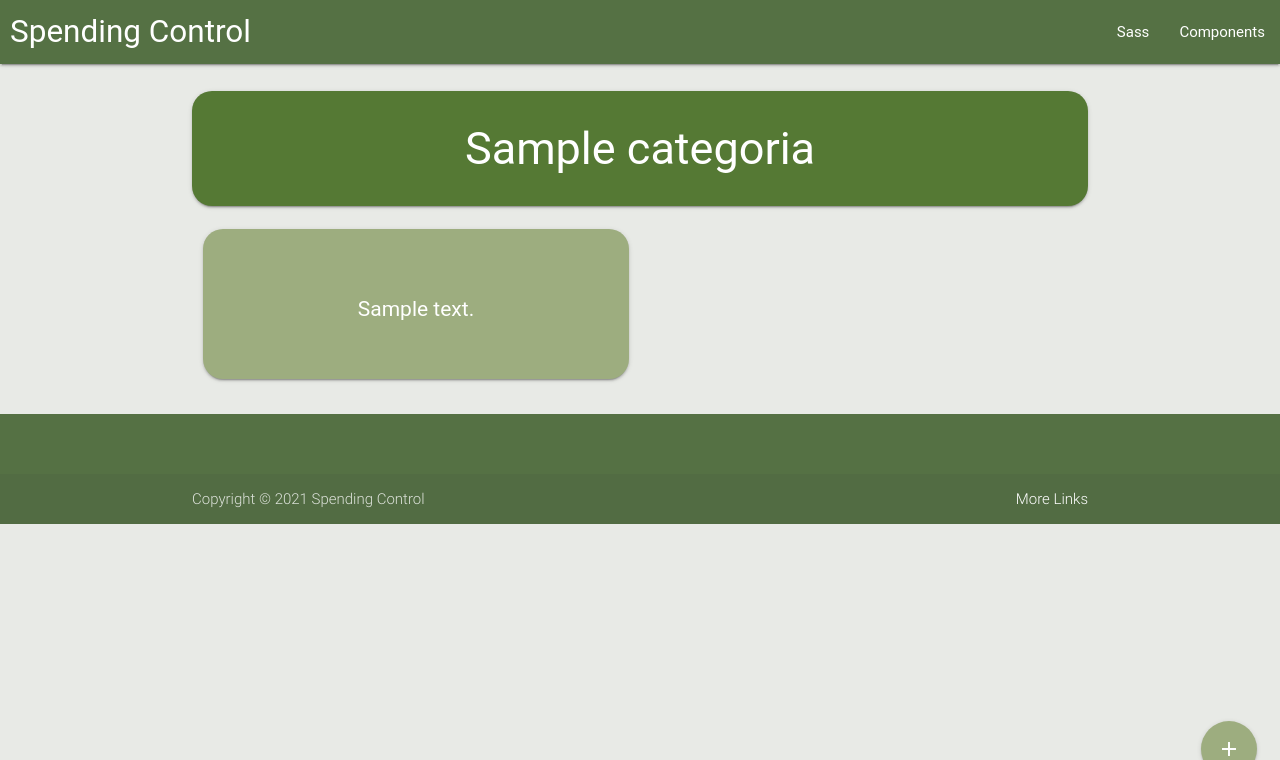
After one commit to LucasSantus/django-spending, a Django app: page /transacao/1 in a window 1280 px wide. The commit adds this page. Shown: the top 760 px of the page. Run offline with Django 3.2, Linux system fonts and the light colour scheme; tables that the repository leaves empty hold one stand-in row (values such as "Sample post"); some libraries are stand-ins or nearby versions; some web fonts are replaced.

Commit message:
implementando códigos projeto

```diff
--- a/contas/urls.py
+++ b/contas/urls.py
@@ -5,7 +5,8 @@ from . import views
 urlpatterns = [
     # HOME
     path('', views.index, name='index'),
-    path('categoria/<int:pk>', views.categoria, name='categoria'),
+    path('transacao/<int:pk>', views.transacao, name='transacao'),
+    path('detalhe-transacao/<int:pk>', views.detalhe_transacao, name='detalhe-transacao'),
     path('new/', views.new, name='new'),
     path('update/<int:pk>', views.update, name='update'),
     path('delete/<int:pk>', views.delete, name='delete')
--- a/contas/views.py
+++ b/contas/views.py
@@ -13,7 +13,7 @@ def index(request):
 
     return render(request, 'contas/index.html', context)
 
-def categoria(request, pk):
+def transacao(request, pk):
     categorias = Categoria.objects.filter(pk=pk)
     transacoes = Transacao.objects.filter(categoria = pk)
 
@@ -21,7 +21,18 @@ def categoria(request, pk):
         'categorias': categorias,
         'transacoes': transacoes,
     }
-    return render(request, 'contas/categoria.html', context)
+    return render(request, 'contas/transacao.html', context)
+
+def detalhe_transacao(request, pk):
+    categorias = Categoria.objects.filter(pk=pk)
+    transacoes = Transacao.objects.filter(categoria = pk)
+
+    context = {
+        'categorias': categorias,
+        'transacoes': transacoes,
+    }
+    return render(request, 'contas/transacao.html', context)
+
 
 def new(request):
     form = TransacaoForm(request.POST or None)
@@ -40,7 +51,7 @@ def update(request, pk):
     form = TransacaoForm(request.POST or None, instance=transacao)
     if form.is_valid():
         form.save()
-        return redirect('categoria')
+        return redirect('transacao')
 
     context = {
         'form': form,
@@ -53,4 +64,4 @@ def delete(request, pk):
     transacao = Transacao.objects.get(pk=pk)
     transacao.delete()
 
-    return redirect('categoria')
+    return redirect('transacao')
--- a/static/css/styles.css
+++ b/static/css/styles.css
@@ -21,15 +21,23 @@ body{
     background-color: #9dad7f;
 }
 
+.card-shaper-title{
+    background-color: #557934;
+    align-items: center;
+    justify-content: center;
+    font-size: 45px;
+    margin-top: 3%;
+    border-radius: 20px 20px;
+    width: auto
+}
+
 .card-shaper{
     background-color: #9dad7f;
     border-radius: 20px 20px;
-    font-size: 18px;
-    display:grid;
+    display: grid;
     align-items: center;
-
     font-size: 21px;
     padding-top: 1%;
     width: auto;
-    height: 130px;
+    height: 150px;
 }
--- a/templates/base.html
+++ b/templates/base.html
@@ -21,7 +21,7 @@
             <div class="navbar-fixed">
                 <nav>
                     <div class="nav-wrapper">
-                        <a href="#" class="brand-logo">Spending Control</a>
+                        <a href="{% url 'index' %}" class="brand-logo">Spending Control</a>
                         <ul class="right hide-on-med-and-down">
                             <li><a href="#">Sass</a></li>
                             <li><a href="#">Components</a></li>
@@ -34,7 +34,6 @@
         <main>
             {% block content %}
             {% endblock %}
-
             <div class="fixed-action-btn">
                 <a href="{% url 'new' %}" class="btn-floating btn-large">
                     <i class="large material-icons">add</i>
--- a/templates/contas/index.html
+++ b/templates/contas/index.html
@@ -15,7 +15,7 @@
                     <h1>Seja bem-vindo</h1>
                     <ul>
                         {% for categoria in categorias %}
-                            <a href="{% url 'categoria' pk=categoria.id %}">
+                            <a href="{% url 'transacao' pk=categoria.id %}">
                                 <div class="container">
                                     <div class="col s12 m6">
                                         <div class="card-panel card-shaper center">
--- /dev/null
+++ b/templates/contas/transacao.html
@@ -0,0 +1,28 @@
+{% extends 'base.html' %}
+
+{% block content %}
+    <div class="container">
+
+            <div class="s12 m10 l3">
+                {% for categoria in categorias %}
+                    <div class="card-panel card-shaper-title center">
+                        <span class="white-text">{{ categoria.nome }}</span>
+                    </div>
+                {% endfor %}
+            </div>
+
+    </div>
+    <div class="row center">
+        <div class="container">
+            {% for transacao in transacoes %}
+                <div class="col s12 m6">
+                    <div class="card-panel card-shaper center">
+                        <span class="white-text">
+                            </br>{{ transacao.descricao }}
+                        </span>
+                    </div>
+                </div>
+            {% endfor %}
+        </div>
+    </div>
+{% endblock %}
```
Also changed, not shown: templates/contas/categoria.html (deleted, +0 -32 lines).
